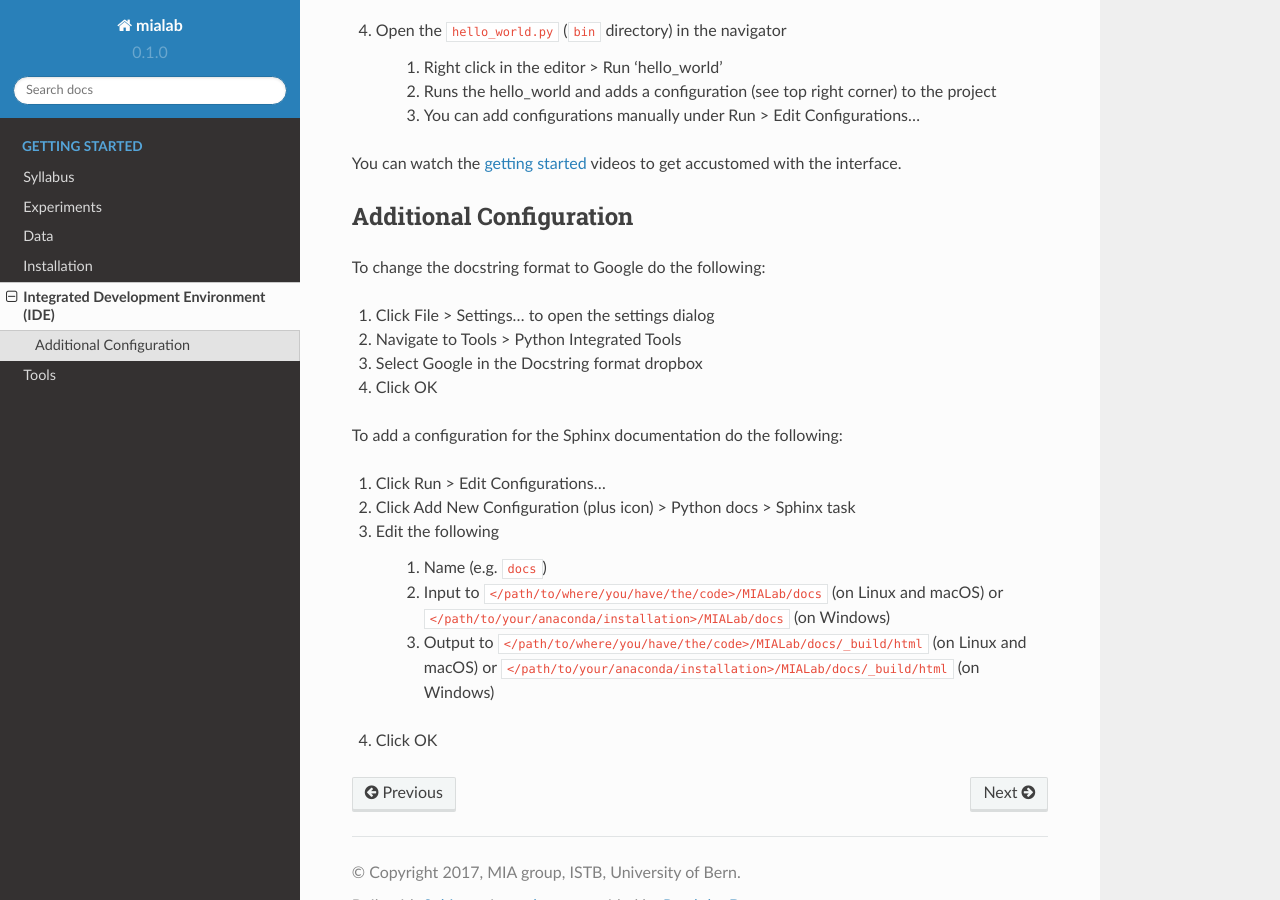
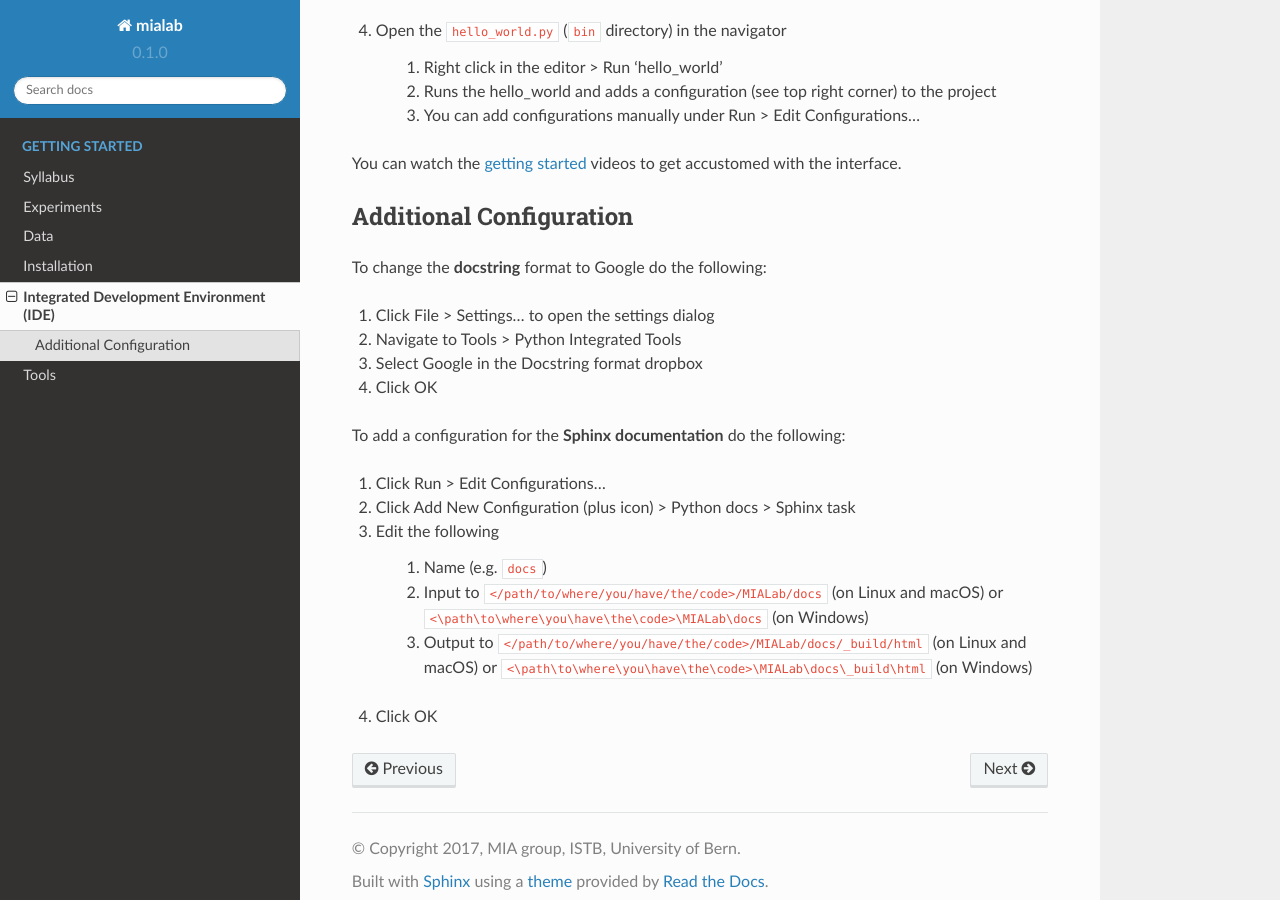
Before and after one commit to ubern-mia/MIALab, a Sphinx documentation site: the page built from docs/ide.rst, in a window 1280 px wide and 900 px high, scrolled down 673 px. Built offline with Sphinx 7.4.7 and the Read the Docs theme 2.0.0, drawn with Linux system fonts in a browser that asks for light colours; formulas are drawn with MathJax 3; some of the changed lines change nothing that is shown.

Commit message:
docs(ide): update sphinx doc paths for windows

```diff
--- a/docs/ide.rst
+++ b/docs/ide.rst
@@ -35,21 +35,21 @@ You can watch the `getting started <https://www.jetbrains.com/pycharm/documentat
 Additional Configuration
 -------------------------
 
-To change the docstring format to Google do the following:
+To change the **docstring** format to Google do the following:
 
 #. Click File > Settings... to open the settings dialog
 #. Navigate to Tools > Python Integrated Tools
 #. Select Google in the Docstring format dropbox
 #. Click OK
 
-To add a configuration for the Sphinx documentation do the following:
+To add a configuration for the **Sphinx documentation** do the following:
 
 #. Click Run > Edit Configurations...
 #. Click Add New Configuration (plus icon) > Python docs > Sphinx task
 #. Edit the following
 
     #. Name (e.g. ``docs``)
-    #. Input to ``</path/to/where/you/have/the/code>/MIALab/docs`` (on Linux and macOS) or ``</path/to/your/anaconda/installation>/MIALab/docs`` (on Windows)
-    #. Output to ``</path/to/where/you/have/the/code>/MIALab/docs/_build/html`` (on Linux and macOS) or ``</path/to/your/anaconda/installation>/MIALab/docs/_build/html`` (on Windows)
+    #. Input to ``</path/to/where/you/have/the/code>/MIALab/docs`` (on Linux and macOS) or ``<\path\to\where\you\have\the\code>\MIALab\docs`` (on Windows)
+    #. Output to ``</path/to/where/you/have/the/code>/MIALab/docs/_build/html`` (on Linux and macOS) or ``<\path\to\where\you\have\the\code>\MIALab\docs\_build\html`` (on Windows)
 
 #. Click OK
```
